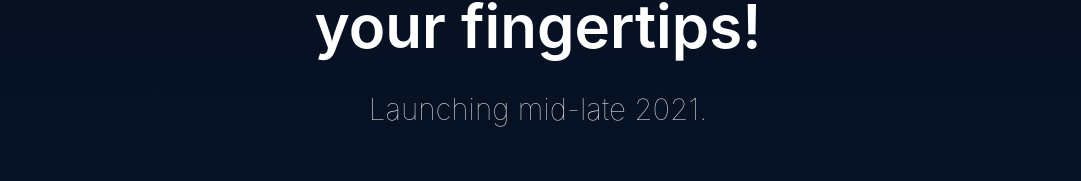
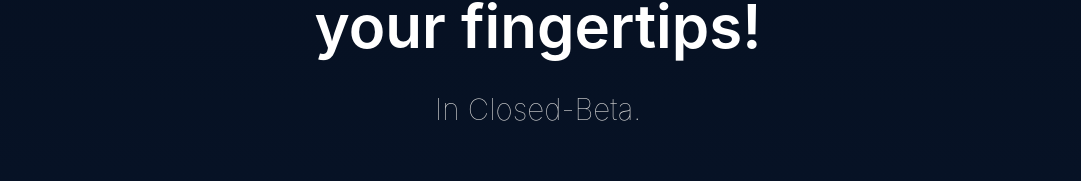
Before and after one commit to TeamDmod/prelaunch, a Next.js app: page / in a window 1280 px wide. Shown: the part 225-406 px from the top of the page, without its empty margins (102-1183 px from the left). Built offline with nearby package versions, Linux system fonts and the light colour scheme.

Commit message:
updating time frame

```diff
--- a/pages/index.tsx
+++ b/pages/index.tsx
@@ -12,7 +12,7 @@ export default function Home() {
 				<div className='top'>
 					<h1>Discord Moderation at your fingertips!</h1>
 					<p>
-						Launching mid-late 2021.
+						In Closed-Beta.
 					</p>
 				</div>
 				<div id='about'>
```
